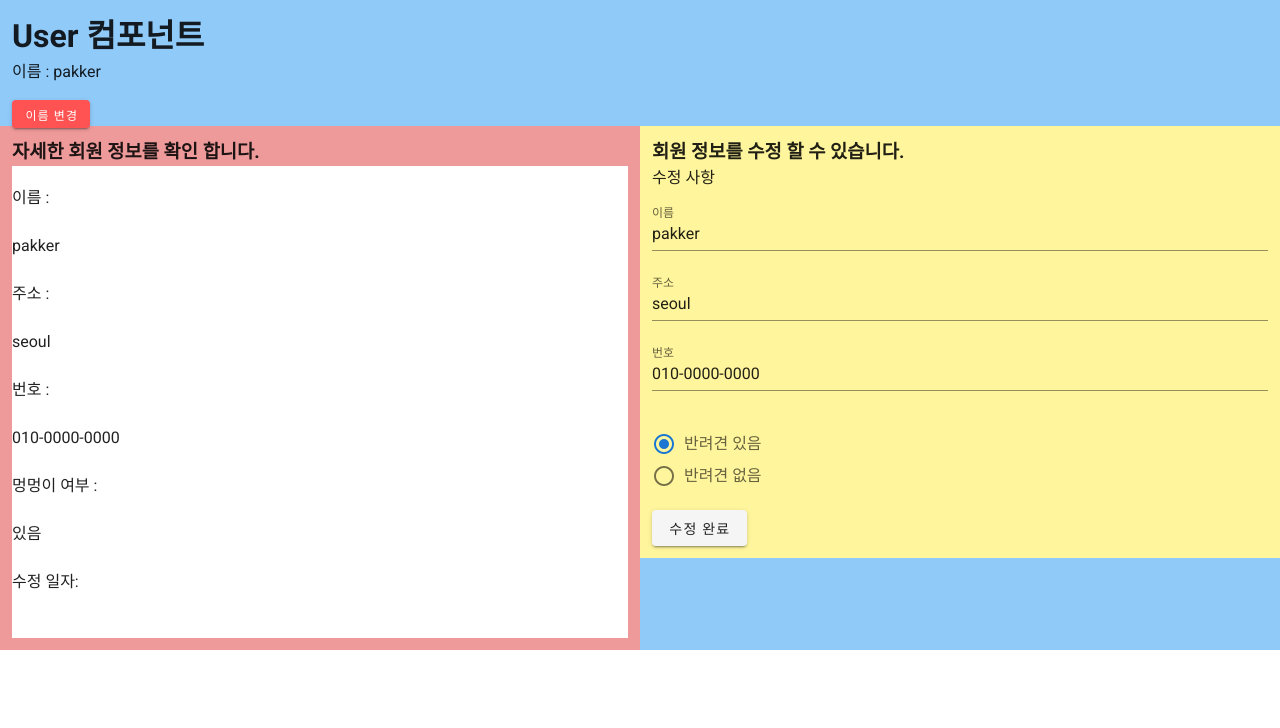
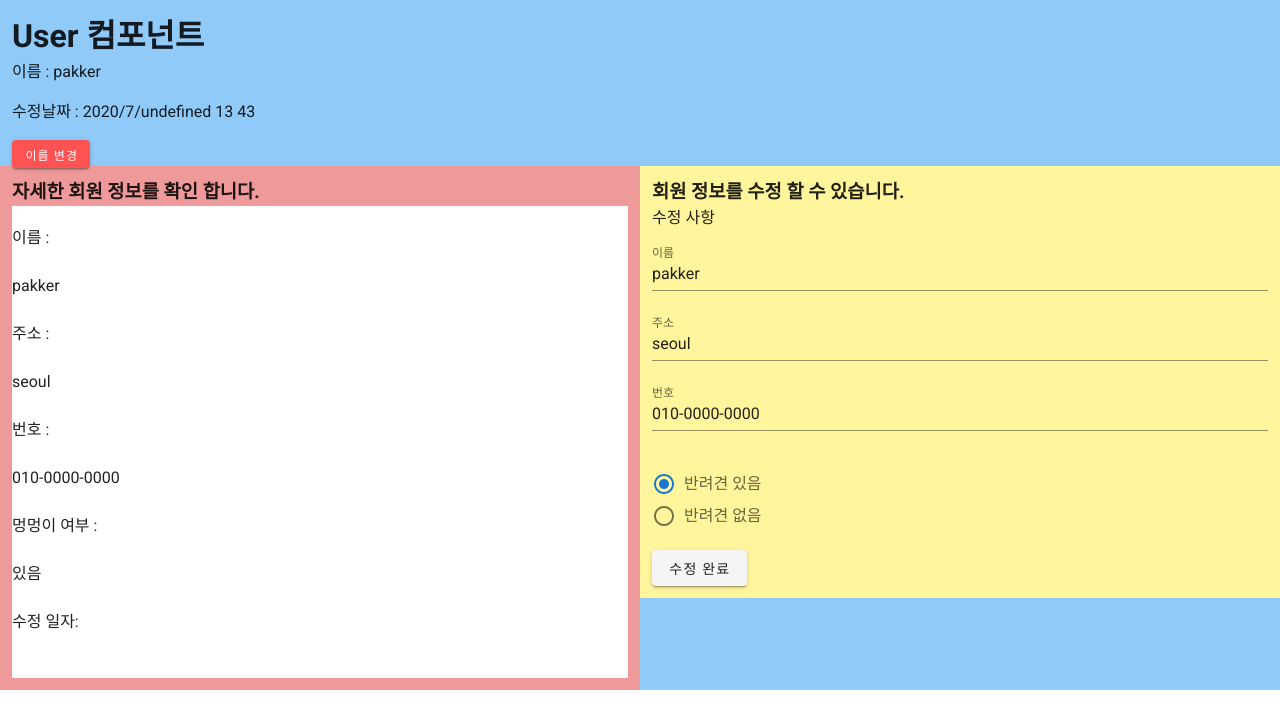
Before and after one commit to Pakker7/frontend, a Vue app: page / in a window 1280 px wide. Shown: the top 728 px of the page. Built offline with nearby package versions, Linux system fonts and the light colour scheme.

Commit message:
mixin을 사용한 공통함수뺴기(????)

```diff
--- a/src/App.vue
+++ b/src/App.vue
@@ -6,7 +6,9 @@
       <div class="blue lighten-3 pa-3" style="padding-left:30px;">
         <h1>User 컴포넌트</h1>
         <p>이름 : {{ name }}</p>
-        <div class="my-2">
+        <p>수정날짜 : {{ getDateAndTime(createAt) }}</p> <!--//mixin은 여기서 선언된 함수 마냥 function. 이런거 쓸필요 없이 바로 쓸수 있다.-->
+        <div class="my-2">  <!--if(getDateAndTime same function in here) 이안에 있는게 첫번째로 실행 그담에 minin 그담에 연결된 형제 컴포넌트에 있는 minin이 출력됨-->
+                              <!--오버 라이딩이 가능한건가.....?!-->
           <v-btn small color="error" @click="changeName()">이름 변경</v-btn>
         </div>
         <hr>
@@ -35,6 +37,7 @@
 <script>
   import UserEdit2 from "./components/UserEdit2";
   import UserDetail2 from "./components/UserDetail2";
+  import {dateFormat} from "./mixins/dateFormat";
   /*import {eventBus} from "./main"; // 참고로 안쓰는데 import해두면 에러남...........;; */
 
   export default {
@@ -48,6 +51,7 @@
         address: 'seoul',
         phone: "010-0000-0000",
         hasDog: true,
+        createAt:null
       }
     },
     methods:{
@@ -57,8 +61,11 @@
         this.phone= user.phone;
         this.hasDog= user.hasDog;
         console.log('부모가 받았어!');
-
       }
-    }
+    },
+    created() {
+      this.createAt = new Date();
+    },
+    mixins : [dateFormat]
   }
 </script>
--- a/src/components/UserDetail2.vue
+++ b/src/components/UserDetail2.vue
@@ -20,7 +20,7 @@
             </v-list-item-title>
             <v-list-item-title>
                 <v-list-item-content>수정 일자:</v-list-item-content>
-                <v-list-item-content>{{editedData}}</v-list-item-content>
+                <v-list-item-content>{{ getDateAndTime(editedData) }}</v-list-item-content>
             </v-list-item-title>
         </v-list>
     </div>
@@ -28,6 +28,7 @@
 
 <script>
     import {eventBus} from "../main";
+    import {dateFormat} from "../mixins/dateFormat";
 
     export default {
         props: {
@@ -62,7 +63,8 @@
             eventBus.$on('userWasEdited', date =>{
                this.editedData = date;
             });
-        }
+        },
+        mixins:[dateFormat]
     }
 </script>
 
--- a/src/components/UserEdit2.vue
+++ b/src/components/UserEdit2.vue
@@ -31,6 +31,7 @@
 
 <script>
     import {eventBus} from "../main";
+    import {dateFormat} from "../mixins/dateFormat";
     // 보통의.vue파일을 import 할떄는 이렇게 쓰는데 main.js의 eventBus는 다른가봄
     //import UserEdit2 from "./UserEdit2";
 
@@ -56,7 +57,8 @@
                 //eventBus.$emit("userWasEdited", new Date()); //eventbus를 사용하여 userWasEdited 라는 함수를 실행하는데 parameter로 Date()를 보냄
                 eventBus.userWasEdited(new Date());
             }
-        }
+        },
+        mixins:[dateFormat]
     }
 </script>
 
--- /dev/null
+++ b/src/mixins/dateFormat.js
@@ -0,0 +1,19 @@
+export const dateFormat ={
+    data:{
+      mixinText:"I'm minins"
+    },
+    methods:{
+        getDateAndTime(date){
+            if(date !== null){
+                let hour = date.getHours();
+                let minutes = date.getMinutes();
+                let fullDate = `${date.getFullYear()}/${date.getMonth() +1 }/${date.get}`;
+
+                return `${fullDate} ${hour} ${minutes}`
+            } else {
+                return null;
+            }
+
+        }
+    }
+}
```
